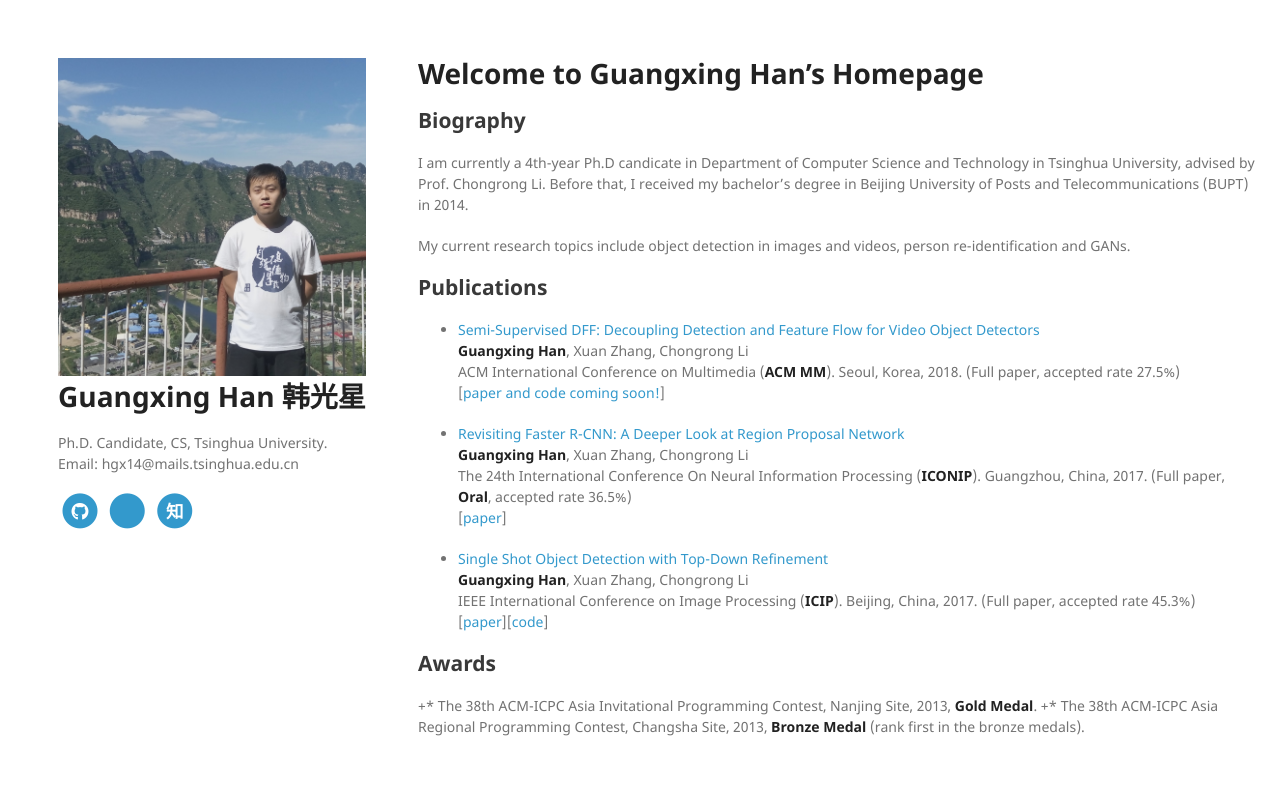
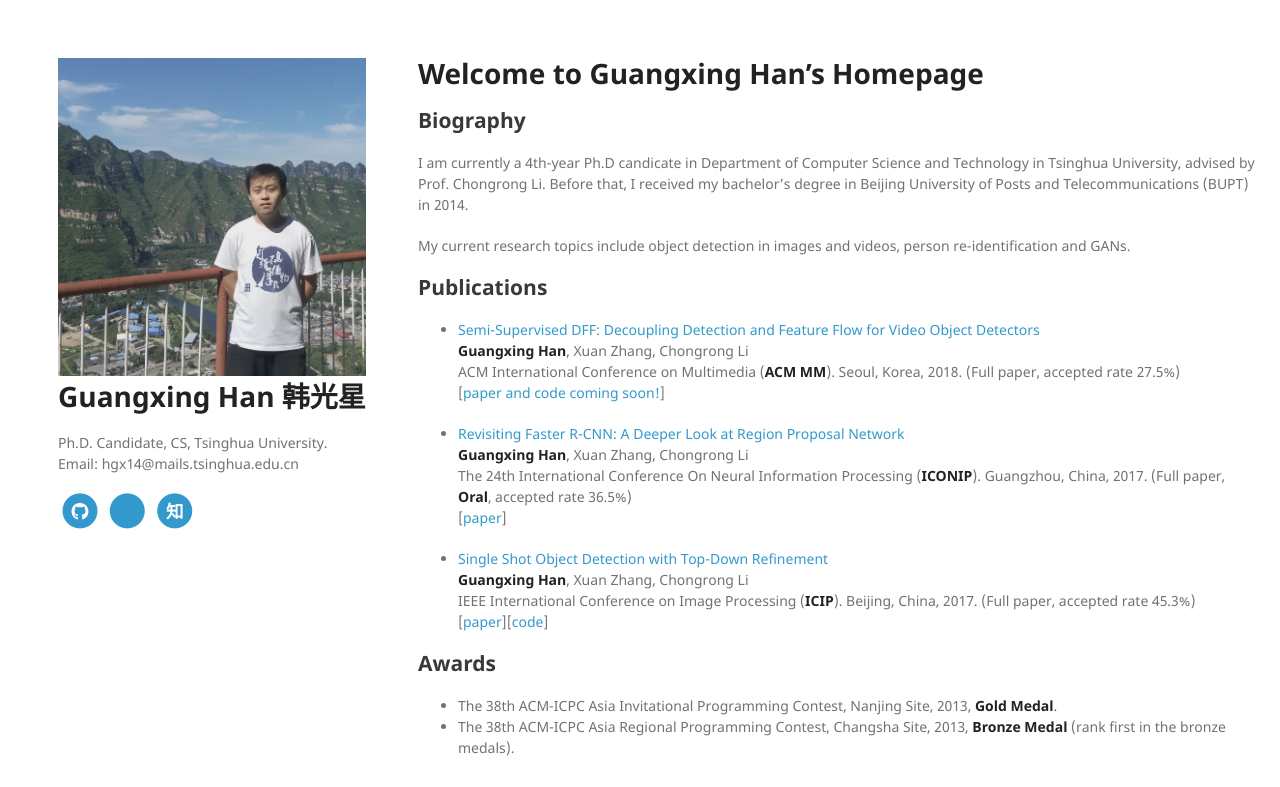
Before and after one commit to GuangxingHan/guangxinghan.github.io, a Jekyll site: the page built from index.md, in a window 1280 px wide and 1212 px high. Shown: the top 787 px of the window. Built offline with Jekyll 4.4.1, drawn with Linux system fonts in a browser that asks for light colours; nearby versions of some CDN libraries; our own code applies the rules of GitHub Pages for plain Markdown files; a style sheet for code colours, icons or effects is not loaded; grey boxes are pictures that could not be loaded.

```diff
--- a/index.md
+++ b/index.md
@@ -16,5 +16,5 @@ My current research topics include object detection in images and videos, person
 
 ## Awards
 
-+* The 38th ACM-ICPC Asia Invitational Programming Contest, Nanjing Site, 2013, **Gold Medal**.
-+* The 38th ACM-ICPC Asia Regional Programming Contest, Changsha Site, 2013, **Bronze Medal** (rank first in the bronze medals).
+* The 38th ACM-ICPC Asia Invitational Programming Contest, Nanjing Site, 2013, **Gold Medal**.
+* The 38th ACM-ICPC Asia Regional Programming Contest, Changsha Site, 2013, **Bronze Medal** (rank first in the bronze medals).
```
